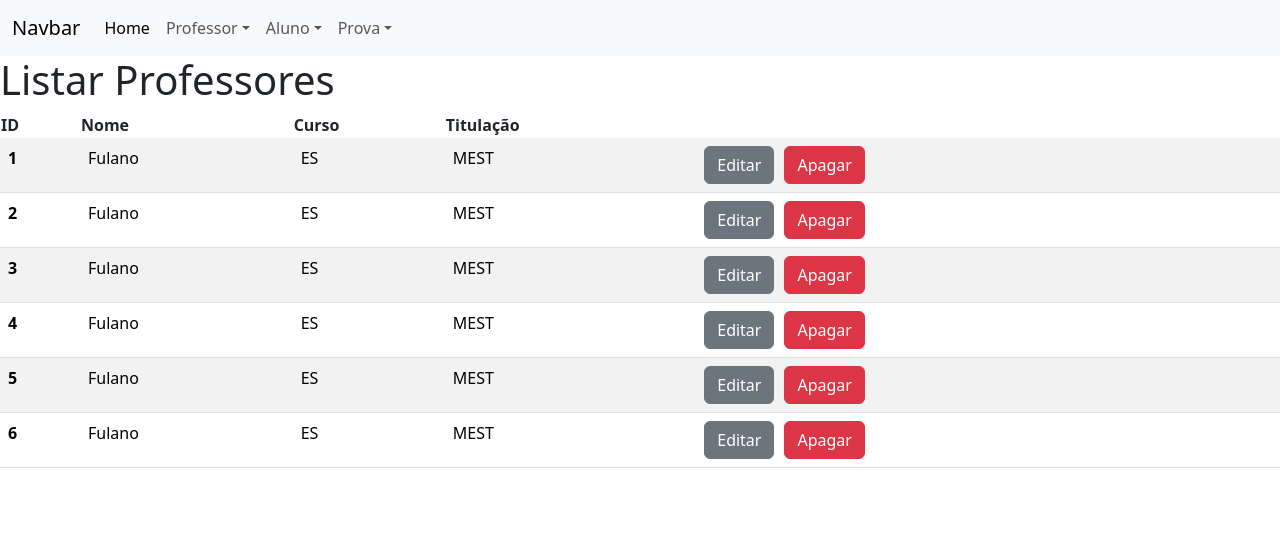
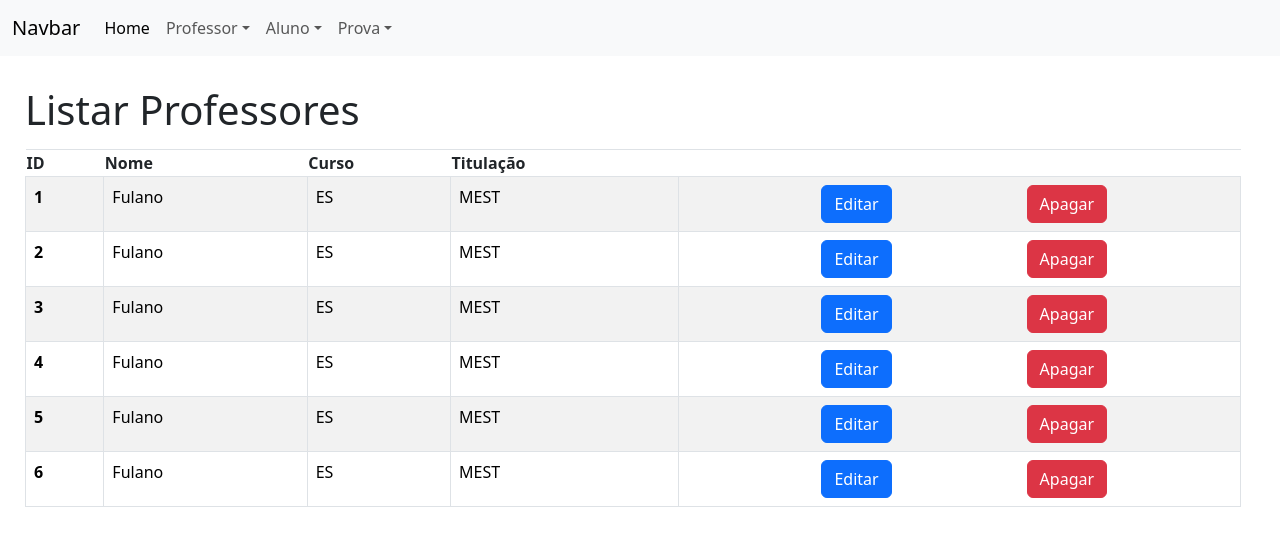
Before and after one commit to ItaloKaua1/WEB2024, a React (Create React App) app: page /professor/listar in a window 1280 px wide. Shown: the top 546 px of the page. Built offline with nearby package versions, Linux system fonts and the light colour scheme; data requests are answered from the project's data file.

Commit message:
assync await

```diff
--- a/src/components/17CRUD/css/crud.css
+++ b/src/components/17CRUD/css/crud.css
@@ -27,3 +27,9 @@ fieldset.scheduler-border {
     -webkit-box-shadow:  0px 0px 0px 0px #000;
             box-shadow:  0px 0px 0px 0px #000;
 }
+
+.button-content {
+    display: flex;
+    flex-direction: row;
+    justify-content: space-evenly;
+}
--- a/src/components/17CRUD/professor/ListarProfessor.jsx
+++ b/src/components/17CRUD/professor/ListarProfessor.jsx
@@ -9,18 +9,60 @@ const ListarProfessor = () => {
 
     useEffect(
         () => {
+            //getProfessorAxiosThenCatch()
+            //getProfessorAxiosAssyncAwait()
+            //getProfessorFetchThenCatch()
+            getProfessorFetchAssyncAwait()
+        }
+        ,
+        []
+    )
+
+    const getProfessorAxiosThenCatch = () => {
         axios.get("http://localhost:3001/professores")
             .then(
                 (response) => {
-                    console.log(response.data)
+                    //console.log(response.data)
                     setProfessores(response.data)
                 }
             )
             .catch(error => console.log(error))
     }
-        ,
-        []
+
+    const getProfessorAxiosAssyncAwait = async() => {
+
+        try{
+            const response = await axios.get("http://localhost:3001/professores")
+            setProfessores(response.data)
+        }catch(error) {
+            console.log(error)
+        }
+    }
+
+    const getProfessorFetchThenCatch = () => {
+        fetch("http://localhost:3001/professores")
+        .then(
+            (response) => {
+                return response.json()
+            }
         )
+        .then(
+            (json) => {
+                setProfessores(json)
+            }
+        )
+        .catch(error => console.log(error))
+    }
+
+    const getProfessorFetchAssyncAwait = async () => {
+        try{
+            const response = await fetch("http://localhost:3001/professores")
+            const json = await response.json()
+        setProfessores(json)
+        } catch(error){
+            console.log(error)
+        }
+    }
 
     const corpoTabela = () => {
         const novoArray = professores.map(
@@ -32,8 +74,8 @@ const ListarProfessor = () => {
                         <td>{professor.curso}</td>
                         <td>{professor.titulacao}</td>
                         <td>
-                            <div>
-                                <button type="button" className="btn btn-secondary">Editar</button>
+                            <div className="button-content">
+                                <button type="button" className="btn btn-primary">Editar</button>
                                 <button type="button" className="btn btn-danger">Apagar</button>
                             </div>
                         </td>
@@ -45,9 +87,10 @@ const ListarProfessor = () => {
     };
 
     return (
-        <div>
+        <div className="page-content">
             <h1>Listar Professores</h1>
-            <table className="table table-striped">
+            <div className="table-content">
+                <table className="table table-striped table-bordered">
                     <thead>
                         <th scope="col">ID</th>
                         <th scope="col">Nome</th>
@@ -60,6 +103,7 @@ const ListarProfessor = () => {
                     </tbody>
                 </table>
             </div>
+        </div>
     )
 }
 
```
Lines whose indentation alone changed are shown as unchanged.
